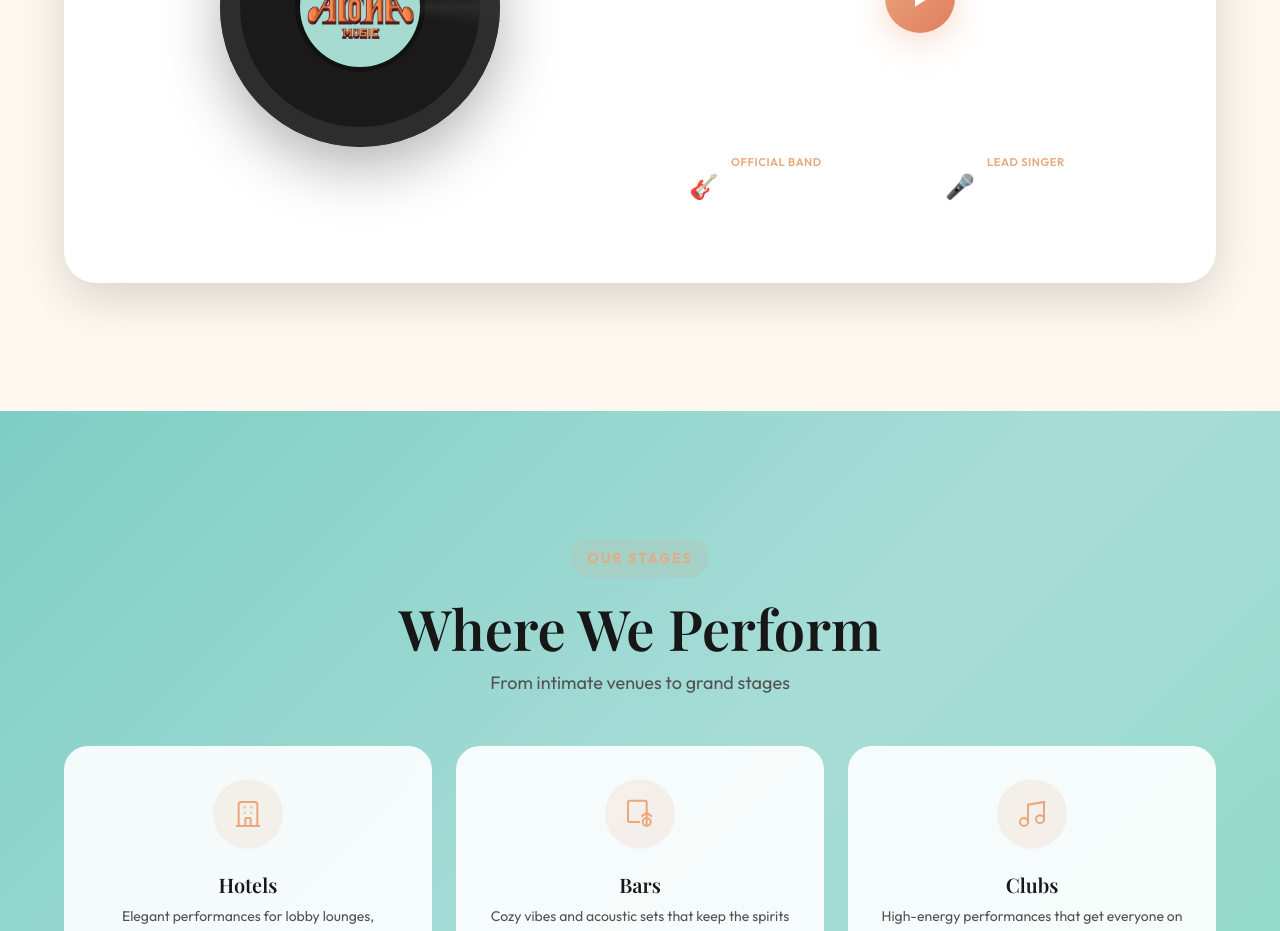
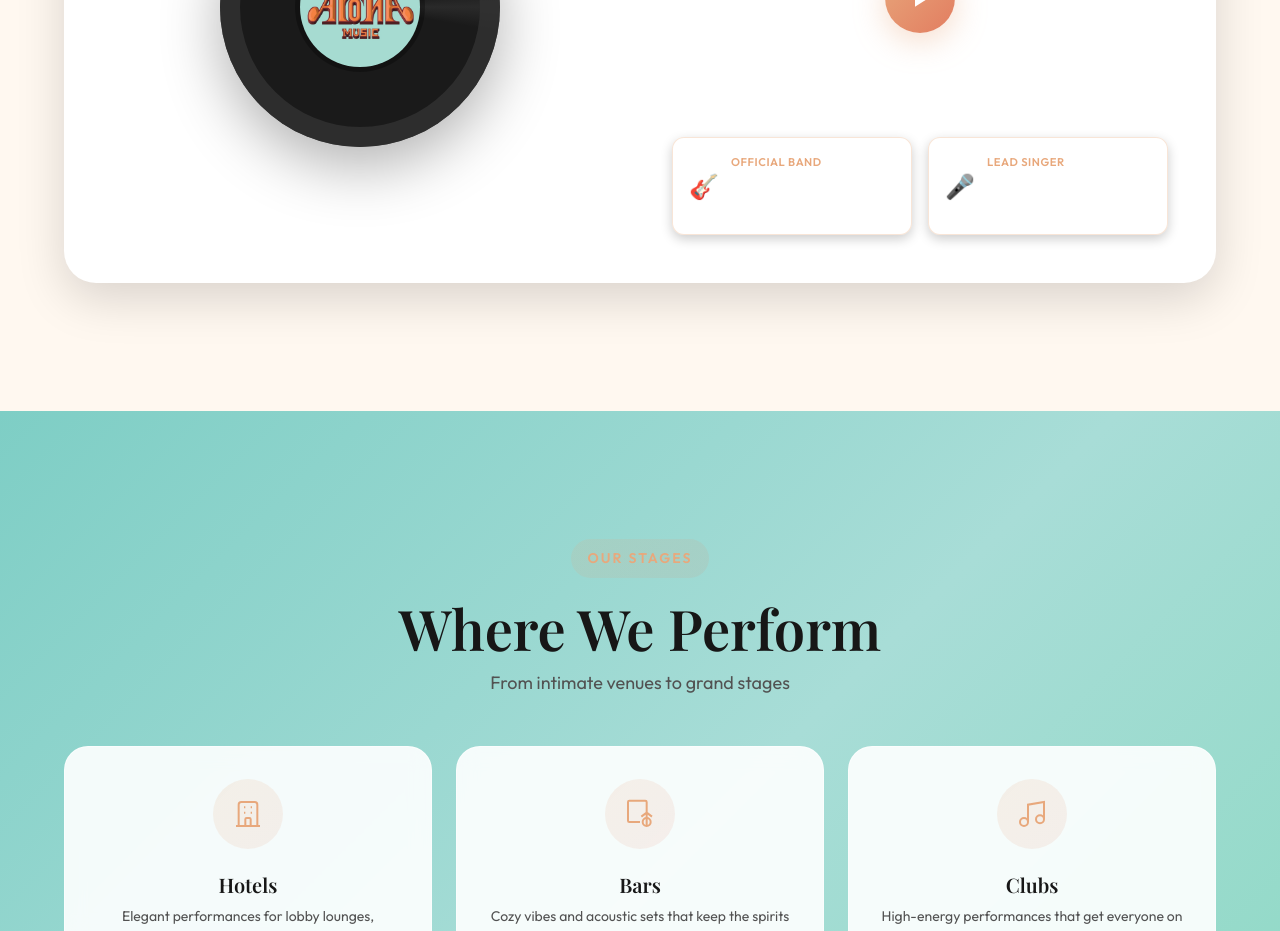
Before and after one commit to KoushikSagarr/aroha-music, a React (Vite) app: page / in a window 1280 px wide. Shown: the part 3980-4911 px from the top of the page. Built offline with nearby package versions, Linux system fonts and the light colour scheme; no server answers; the database is empty.

Commit message:
Update documentation artifacts

```diff
--- a/src/index.css
+++ b/src/index.css
@@ -1055,19 +1055,24 @@ img {
   display: flex;
   align-items: center;
   gap: 0.75rem;
-  background: rgba(255, 255, 255, 0.05);
+  background: rgba(255, 255, 255, 0.08);
+  /* Slightly more visible background */
   padding: 1rem;
   border-radius: 0.75rem;
   text-decoration: none;
   transition: all 0.3s ease;
-  border: 1px solid rgba(255, 255, 255, 0.1);
+  border: 1px solid rgba(232, 168, 124, 0.3);
+  /* Permanent subtle Coral border */
+  box-shadow: 0 4px 12px rgba(0, 0, 0, 0.2);
+  /* Permanent shadow */
 }
 
 .profile-card:hover {
-  background: rgba(255, 255, 255, 0.1);
+  background: rgba(255, 255, 255, 0.12);
   transform: translateY(-2px);
   border-color: var(--coral);
-  box-shadow: 0 4px 15px rgba(232, 168, 124, 0.15);
+  box-shadow: 0 8px 24px rgba(232, 168, 124, 0.25);
+  /* Stronger glow on hover */
 }
 
 .profile-icon {
```
